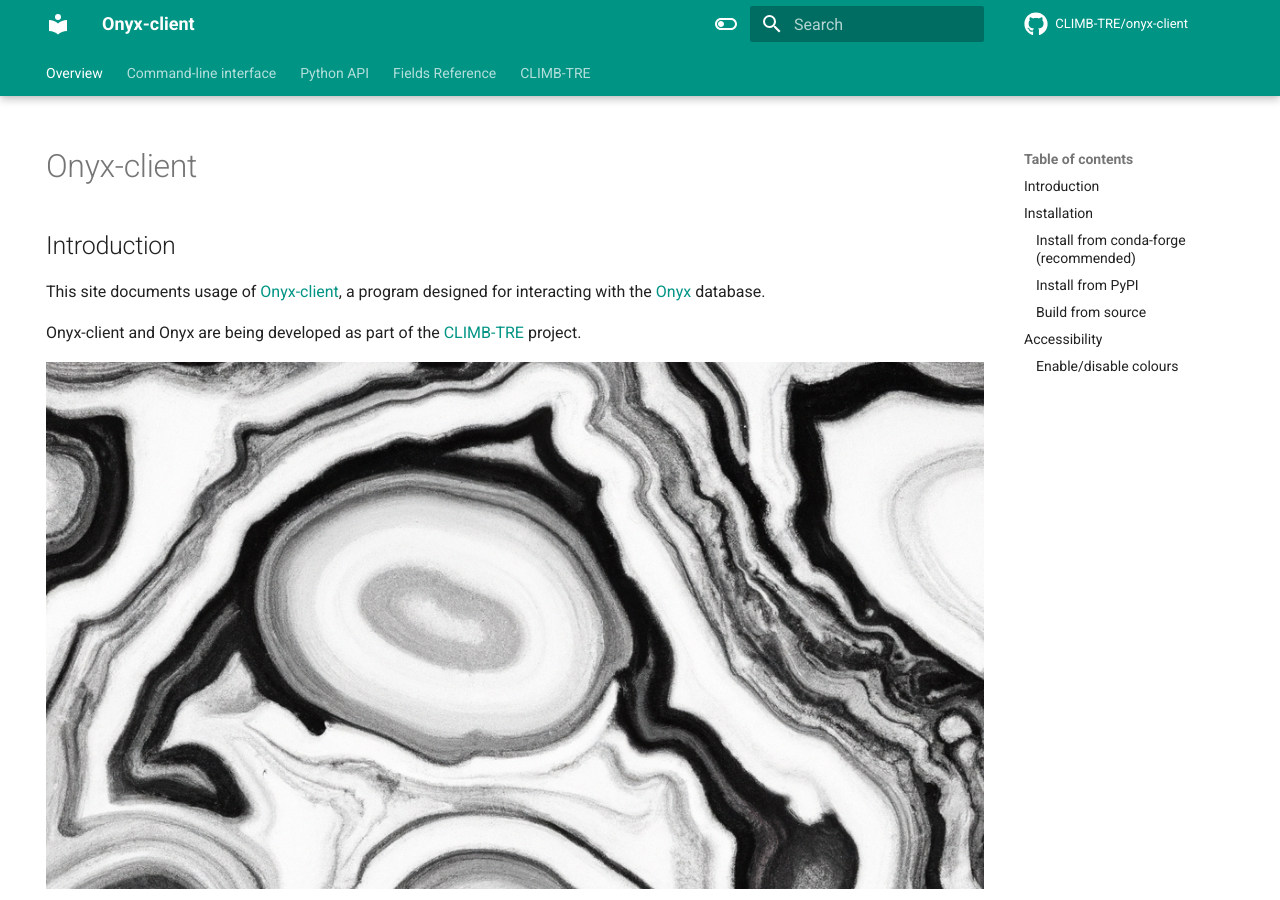
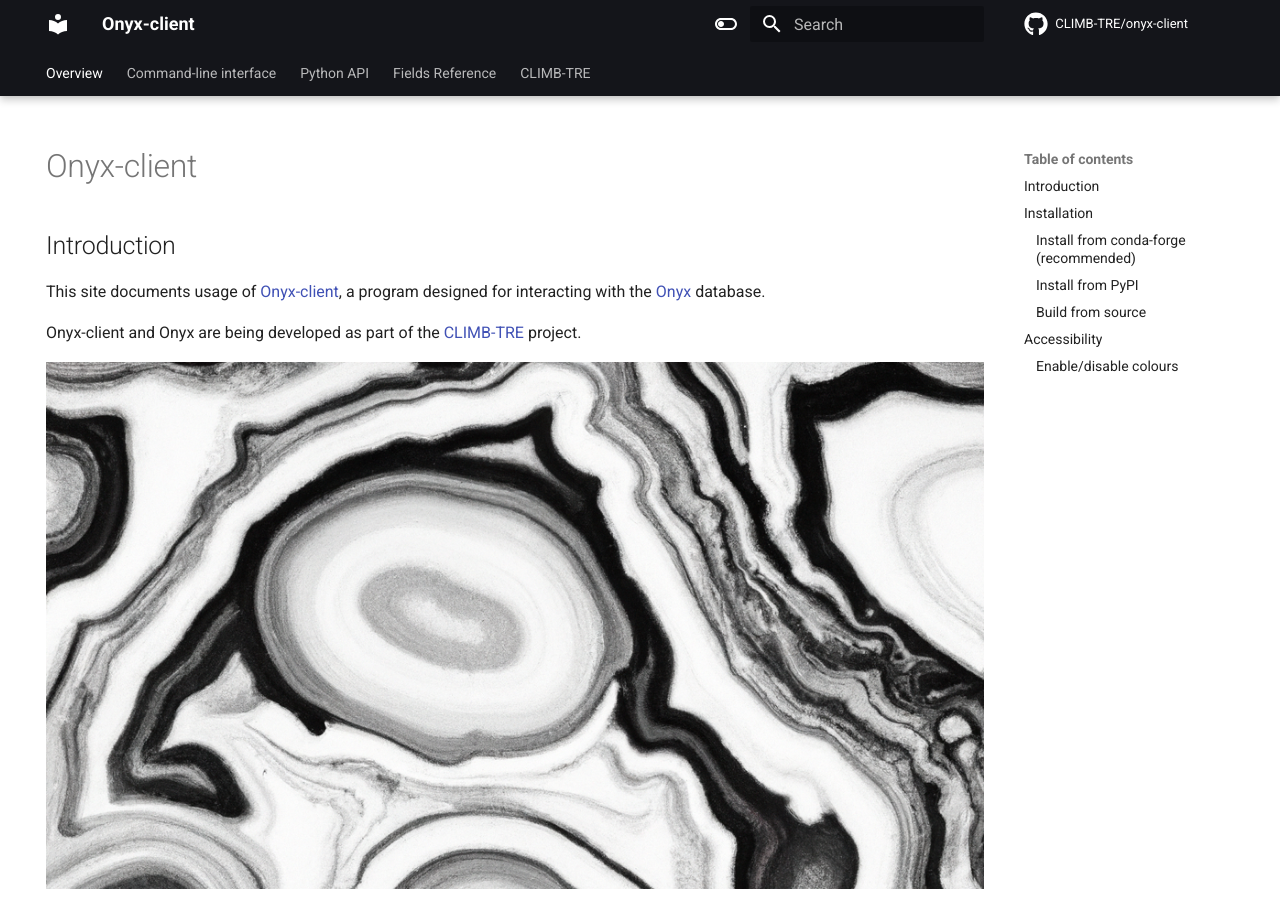
Before and after one commit to CLIMB-TRE/onyx-client, an MkDocs documentation site: the page built from docs/index.md, in a window 1280 px wide and 900 px high. Built offline with MkDocs 1.6.1 and Material for MkDocs 9.7.7, drawn with Linux system fonts in a browser that asks for light colours; comment, search, counter and statistics services are not loaded.

Commit message:
Back in black

```diff
--- a/mkdocs.yml
+++ b/mkdocs.yml
@@ -12,7 +12,7 @@
     # Palette toggle for light mode
     - media: "(prefers-color-scheme: light)"
       scheme: default
-      primary: teal
+      primary: black
       accent: teal
       toggle:
         icon: material/toggle-switch-off-outline
@@ -21,7 +21,7 @@
     # Palette toggle for dark mode
     - media: "(prefers-color-scheme: dark)"
       scheme: slate
-      primary: purple
+      primary: black
       accent: purple
       toggle:
         icon: material/toggle-switch
```
